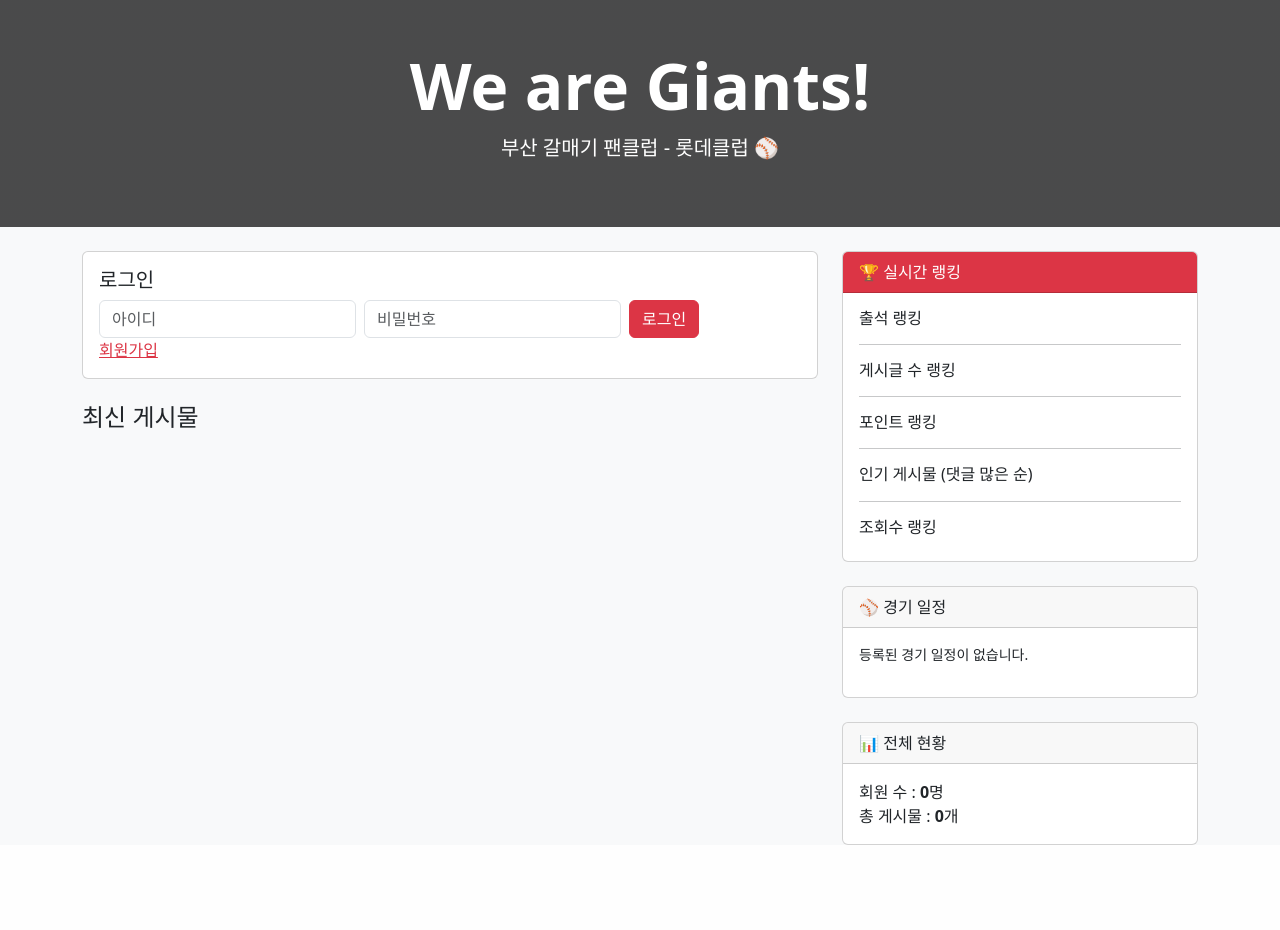
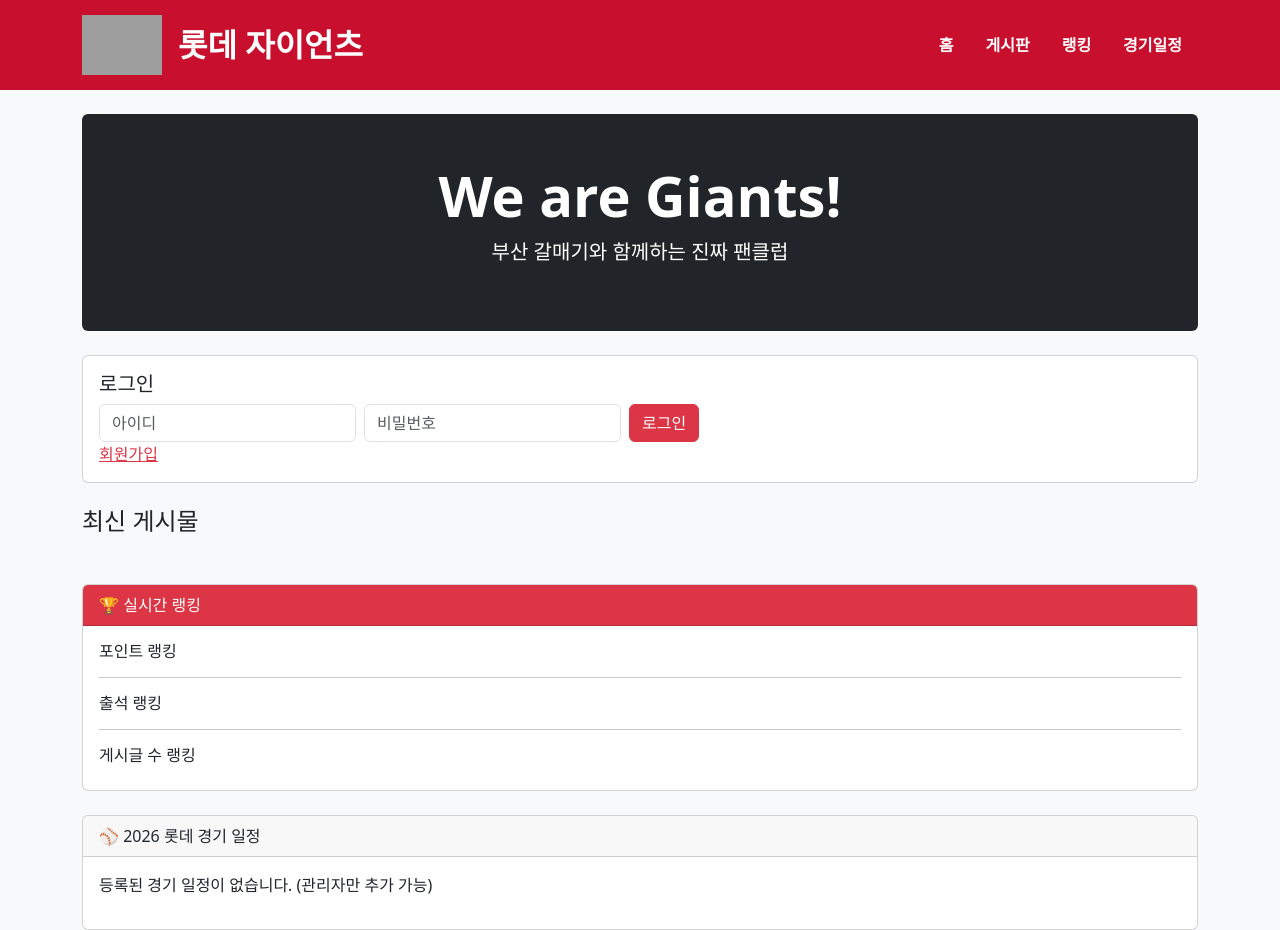
Before and after one commit to kimtimmy0414-prog/Asd, a PHP site: page / in a window 1280 px wide. Before the commit the page ends 845 px from the top, so only its background shows below. Run offline with PHP 8.4, Linux system fonts and the light colour scheme; some libraries are stand-ins or nearby versions; grey boxes are pictures that could not be loaded.

Commit message:
Update index.php

```diff
--- a/index.php
+++ b/index.php
@@ -8,10 +8,7 @@ if (!is_dir(DATA_DIR)) mkdir(DATA_DIR, 0777, true);
 $files = ['users.json','posts.json','comments.json','checkins.json','schedules.json'];
 foreach ($files as $f) {
     $path = DATA_DIR . '/' . $f;
-    if (!file_exists($path)) {
-        $init = ($f === 'schedules.json' ? '[]' : '[]');
-        file_put_contents($path, $init);
-    }
+    if (!file_exists($path)) file_put_contents($path, '[]');
 }
 
 function json_read($filename) {
@@ -65,13 +62,13 @@ if ($_SERVER['REQUEST_METHOD'] === 'POST') {
                 echo "<script>alert('로그인 성공!'); location.href='index.php';</script>"; exit;
             }
         }
-        echo "<script>alert('아이디 또는 비밀번호가 틀립니다.'); history.back();</script>"; exit;
+        echo "<script>alert('아이디 또는 비밀번호가 틀립니다.\\n관리자: has / khs10937'); history.back();</script>"; exit;
     }
 
     if ($action === 'write_post' && current_user()) {
         $posts = json_read('posts.json');
         $new_id = empty($posts) ? 1 : max(array_column($posts,'id')) + 1;
-        $posts[] = ['id'=>$new_id, 'title'=>trim($_POST['title']), 'content'=>trim($_POST['content']), 'author_id'=>current_user()['id'], 'author_name'=>current_user()['username'], 'date'=>date('Y-m-d H:i:s'), 'views'=>0, 'created'=>time()];
+        $posts[] = ['id'=>$new_id, 'title'=>trim($_POST['title']), 'content'=>trim($_POST['content']), 'author_id'=>current_user()['id'], 'author_name'=>current_user()['username'], 'date'=>date('Y-m-d H:i:s'), 'views'=>0];
         json_write('posts.json', $posts);
 
         $users = json_read('users.json');
@@ -134,7 +131,7 @@ if (isset($_GET['view']) && is_numeric($_GET['view'])) {
         }
     }
     json_write('posts.json', $posts);
-    header("Location: index.php");
+    header("Location: index.php#post".$p['id']);
     exit;
 }
 
@@ -159,23 +156,40 @@ if ($user) foreach ($checkins as $c) { if ($c['user_id'] == $user['id'] && $c['d
     <link href="https://cdn.jsdelivr.net/npm/bootstrap@5.3.3/dist/css/bootstrap.min.css" rel="stylesheet">
     <style>
         body { background:#f8f9fa; }
-        .hero { background: linear-gradient(rgba(0,0,0,0.7), rgba(0,0,0,0.7)), url('https://via.placeholder.com/1920x400/aa0000/ffffff?text=LOTTE+GIANTS'); background-size:cover; color:white; }
+        .top-header { background:#c8102e; color:white; padding:15px 0; }
+        .logo-img { height:60px; }
+        .nav-link { color:white !important; font-weight:bold; }
+        .nav-link:hover { background:rgba(255,255,255,0.2); }
         .post-card { transition: all 0.2s; }
         .post-card:hover { transform: translateY(-5px); box-shadow: 0 10px 20px rgba(0,0,0,0.1); }
     </style>
 </head>
 <body>
 
-<div class="hero py-5 text-center">
+<!-- 상단 헤더 (알 자이언츠 + 롯데 로고) -->
+<div class="top-header">
     <div class="container">
-        <h1 class="display-3 fw-bold">We are Giants!</h1>
-        <p class="lead">부산 갈매기 팬클럽 - 롯데클럽 ⚾</p>
+        <div class="d-flex align-items-center justify-content-between">
+            <div class="d-flex align-items-center">
+                <img src="https://upload.wikimedia.org/wikipedia/commons/thumb/9/90/Lotte_Giants_logo_2018.png/800px-Lotte_Giants_logo_2018.png" alt="롯데 자이언츠" class="logo-img me-3">
+                <h1 class="mb-0 fw-bold fs-2">롯데 자이언츠</h1>
+            </div>
+            <!-- 오른쪽 탭 메뉴 -->
+            <ul class="nav nav-pills">
+                <li class="nav-item"><a class="nav-link" href="#home">홈</a></li>
+                <li class="nav-item"><a class="nav-link" href="#board">게시판</a></li>
+                <li class="nav-item"><a class="nav-link" href="#ranking">랭킹</a></li>
+                <li class="nav-item"><a class="nav-link" href="#schedule">경기일정</a></li>
+            </ul>
+        </div>
     </div>
 </div>
 
-<div class="container mt-4">
-    <div class="row">
-        <div class="col-lg-8">
+<div class="container mt-4" id="home">
+    <div class="hero text-center py-5 bg-dark text-white rounded mb-4">
+        <h1 class="display-4 fw-bold">We are Giants!</h1>
+        <p class="lead">부산 갈매기와 함께하는 진짜 팬클럽</p>
+    </div>
 
     <?php if (!$user): ?>
     <div class="card mb-4">
@@ -236,7 +250,7 @@ if ($user) foreach ($checkins as $c) { if ($c['user_id'] == $user['id'] && $c['d
                         </select>
                     </div>
                     <div class="col-md-3"><input type="number" name="point" class="form-control" placeholder="포인트" required></div>
-                            <div class="col-md-3"><input type="text" name="reason" class="form-control" placeholder="지급 사유 (선택)"></div>
+                    <div class="col-md-3"><input type="text" name="reason" class="form-control" placeholder="지급 사유"></div>
                     <div class="col-md-2"><button class="btn btn-danger w-100">지급</button></div>
                 </div>
             </form>
@@ -245,34 +259,36 @@ if ($user) foreach ($checkins as $c) { if ($c['user_id'] == $user['id'] && $c['d
     <?php endif; ?>
 
     <?php if ($user): ?>
-            <div class="card mb-4">
+    <div class="card mb-4" id="board">
         <div class="card-header">새 게시물 작성</div>
         <div class="card-body">
             <form method="post">
                 <input type="hidden" name="action" value="write_post">
                 <input type="text" name="title" class="form-control mb-2" placeholder="제목" required>
-                        <textarea name="content" class="form-control mb-2" rows="3" placeholder="내용" required></textarea>
+                <textarea name="content" class="form-control mb-2" rows="4" placeholder="내용을 입력하세요" required></textarea>
                 <button class="btn btn-danger">게시하기</button>
             </form>
         </div>
     </div>
     <?php endif; ?>
 
-            <h4>최신 게시물</h4>
-            <?php foreach (array_slice(array_reverse($posts), 0, 8) as $post): ?>
-            <div class="card mb-3 post-card">
+    <h4 class="mb-3">최신 게시물</h4>
+    <?php foreach (array_slice(array_reverse($posts), 0, 10) as $post): ?>
+    <div class="card mb-3 post-card" id="post<?= $post['id'] ?>">
         <div class="card-body">
-                    <h5><a href="?view=<?= $post['id'] ?>" class="text-decoration-none"><?= htmlspecialchars($post['title']) ?></a></h5>
+            <h5><a href="?view=<?= $post['id'] ?>" class="text-decoration-none text-dark"><?= htmlspecialchars($post['title']) ?></a></h5>
             <p class="text-muted small"><?= htmlspecialchars($post['author_name']) ?> · <?= $post['date'] ?> · 조회 <?= $post['views'] ?? 0 ?></p>
-                    <p><?= nl2br(htmlspecialchars(mb_substr($post['content'],0,150))) ?>...</p>
+            <p><?= nl2br(htmlspecialchars(mb_substr($post['content'],0,200))) ?>...</p>
+
             <?php if (isset($post['comments']) && count($post['comments']) > 0): ?>
-                    <div class="mt-2 small text-muted">댓글 <?= count($post['comments']) ?>개</div>
+            <div class="small text-muted">댓글 <?= count($post['comments']) ?>개</div>
             <?php endif; ?>
+
             <?php if ($user): ?>
             <form method="post" class="mt-3 input-group">
                 <input type="hidden" name="action" value="add_comment">
                 <input type="hidden" name="post_id" value="<?= $post['id'] ?>">
-                        <input type="text" name="comment" class="form-control" placeholder="댓글 입력" required>
+                <input type="text" name="comment" class="form-control" placeholder="댓글을 입력하세요" required>
                 <button class="btn btn-outline-secondary">등록</button>
             </form>
             <?php endif; ?>
@@ -282,14 +298,22 @@ if ($user) foreach ($checkins as $c) { if ($c['user_id'] == $user['id'] && $c['d
 
 </div>
 
-        <div class="col-lg-4">
+<!-- 랭킹 & 경기일정 (탭으로 이동 가능) -->
+<div class="container mt-5" id="ranking">
     <div class="card mb-4">
         <div class="card-header bg-danger text-white">🏆 실시간 랭킹</div>
         <div class="card-body">
+            <h6>포인트 랭킹</h6>
+            <?php
+            $rank_users = $users;
+            usort($rank_users, fn($a,$b) => $b['points'] <=> $a['points']);
+            foreach (array_slice($rank_users, 0, 5) as $u): ?>
+                <div><?= htmlspecialchars($u['username']) ?> — <?= $u['points'] ?>P</div>
+            <?php endforeach; ?>
 
+            <hr>
             <h6>출석 랭킹</h6>
             <?php
-                    $rank_users = $users;
             usort($rank_users, fn($a,$b) => $b['attend_count'] <=> $a['attend_count']);
             foreach (array_slice($rank_users, 0, 5) as $u): ?>
                 <div><?= htmlspecialchars($u['username']) ?> (<?= $u['attend_count'] ?>회)</div>
@@ -302,61 +326,27 @@ if ($user) foreach ($checkins as $c) { if ($c['user_id'] == $user['id'] && $c['d
             foreach (array_slice($rank_users, 0, 5) as $u): ?>
                 <div><?= htmlspecialchars($u['username']) ?> (<?= $u['post_count'] ?>개)</div>
             <?php endforeach; ?>
-
-                    <hr>
-                    <h6>포인트 랭킹</h6>
-                    <?php
-                    usort($rank_users, fn($a,$b) => $b['points'] <=> $a['points']);
-                    foreach (array_slice($rank_users, 0, 5) as $u): ?>
-                        <div><?= htmlspecialchars($u['username']) ?> (<?= $u['points'] ?>P)</div>
-                    <?php endforeach; ?>
-
-                    <hr>
-                    <h6>인기 게시물 (댓글 많은 순)</h6>
-                    <?php
-                    $popular = $posts;
-                    usort($popular, fn($a,$b) => count($b['comments'] ?? []) <=> count($a['comments'] ?? []));
-                    foreach (array_slice($popular, 0, 5) as $p): ?>
-                        <div><a href="?view=<?= $p['id'] ?>" class="text-decoration-none"><?= htmlspecialchars($p['title']) ?></a> (<?= count($p['comments'] ?? []) ?>)</div>
-                    <?php endforeach; ?>
-
-                    <hr>
-                    <h6>조회수 랭킹</h6>
-                    <?php
-                    $view_rank = $posts;
-                    usort($view_rank, fn($a,$b) => ($b['views'] ?? 0) <=> ($a['views'] ?? 0));
-                    foreach (array_slice($view_rank, 0, 5) as $p): ?>
-                        <div><a href="?view=<?= $p['id'] ?>" class="text-decoration-none"><?= htmlspecialchars($p['title']) ?></a> (<?= $p['views'] ?? 0 ?>)</div>
-                    <?php endforeach; ?>
-
+        </div>
     </div>
 </div>
 
-            <div class="card mb-4">
-                <div class="card-header">⚾ 경기 일정</div>
-                <div class="card-body small">
+<div class="container mt-4" id="schedule">
+    <div class="card">
+        <div class="card-header">⚾ 2026 롯데 경기 일정</div>
+        <div class="card-body">
             <?php if (empty($schedules)): ?>
-                        <p>등록된 경기 일정이 없습니다.</p>
+                <p>등록된 경기 일정이 없습니다. (관리자만 추가 가능)</p>
             <?php else:
                 usort($schedules, fn($a,$b) => $a['date'] <=> $b['date']);
-                        foreach (array_slice($schedules, 0, 6) as $s): ?>
-                            <div><?= $s['date'] ?> <?= $s['time'] ?> <?= $s['is_home'] ? 'vs '.$s['opponent'].' (홈)' : '@ '.$s['opponent'] ?> (<?= $s['stadium'] ?>)</div>
+                foreach ($schedules as $s): ?>
+                    <div class="mb-2"><?= $s['date'] ?> <?= $s['time'] ?> — <?= $s['is_home'] ? '사직 vs ' : '원정 @ ' ?><?= $s['opponent'] ?> (<?= $s['stadium'] ?>)</div>
                 <?php endforeach;
             endif; ?>
         </div>
     </div>
-
-            <div class="card">
-                <div class="card-header">📊 전체 현황</div>
-                <div class="card-body">
-                    회원 수 : <b><?= count($users) ?></b>명<br>
-                    총 게시물 : <b><?= count($posts) ?></b>개
-                </div>
-            </div>
-        </div>
-    </div>
 </div>
 
+<!-- 회원가입 모달 -->
 <div class="modal fade" id="joinModal">
     <div class="modal-dialog">
         <div class="modal-content">
```
Lines whose indentation alone changed are shown as unchanged.
